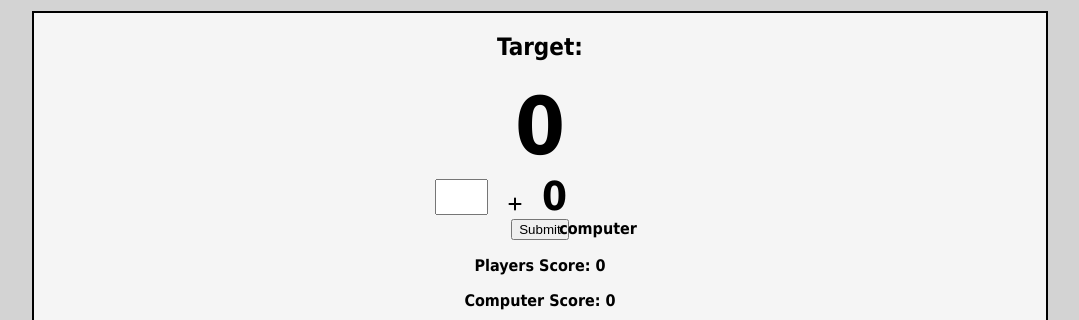
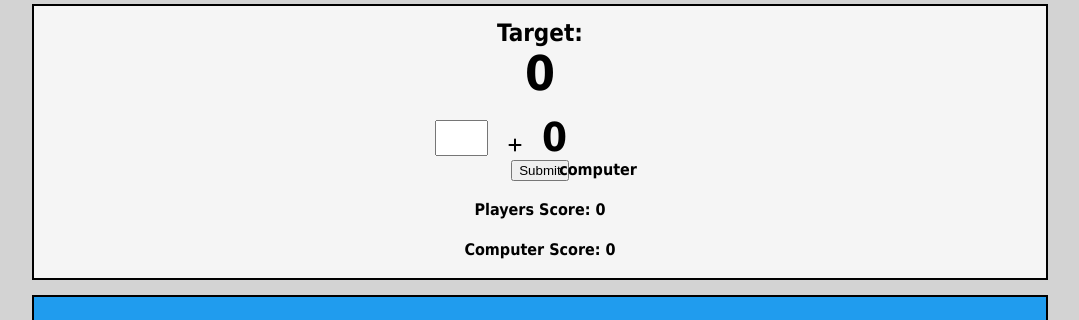
Before and after one commit to CamCove-Crichton/Champs-Game, a plain HTML site: page index.html in a window 1280 px wide. Shown: the part 96-416 px from the top of the page, without its empty margins (102-1181 px from the left). Drawn offline with Linux system fonts and the light colour scheme; a web font is replaced by a local one.

Commit message:
Troubleshoot styling in the game area styling section in the style.css file and tweak the game area section in the index.html file

```diff
--- a/assets/CSS/style.css
+++ b/assets/CSS/style.css
@@ -3,6 +3,7 @@ body {
     background-color: #D3D3D3;
     font-family: 'Laila', Tahoma, sans-serif;
     font-weight: bolder;
+    line-height: 1.5rem;
 }
 
 section,
@@ -26,11 +27,26 @@ footer {
     font-family: 'Roboto Mono', Tahoma, sans‑serif;
     text-align: center;
     font-size: 2.5rem;
+    line-height: 1rem;
+    padding: 15px 0;
 }
 
 /* game area styling */
+#target-h2 {
+    margin-top: 0;
+    margin-bottom: 0;
+    padding-top: 15px;
+}
+
+#target-div {
+    height: auto;
+}
+
 .goal {
-    font-size: 5rem;
+    font-size: 300%;
+    height: 75px;
+    margin: 0;
+    line-height: normal;
 }
 
 /* Idea from Love Maths project */
--- a/index.html
+++ b/index.html
@@ -33,9 +33,9 @@
     <!-- game area section -->
     <section class="section">
         <!-- target number display div -->
-        <div>
-            <h2>Target:</h2>
-            <div class="goal" data-entry="target">0</div>
+        <div id="target-div">
+            <h2 id="target-h2">Target:</h2>
+            <p class="goal" data-entry="target">0</p>
         </div>
 
         <!-- question area div -->
```
